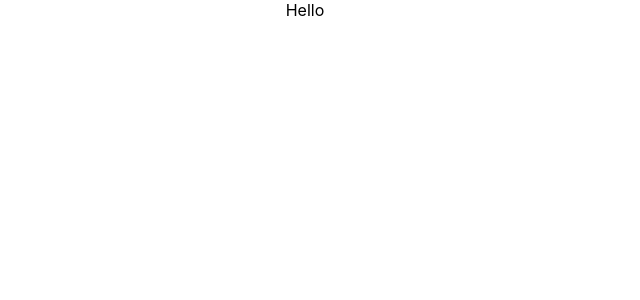
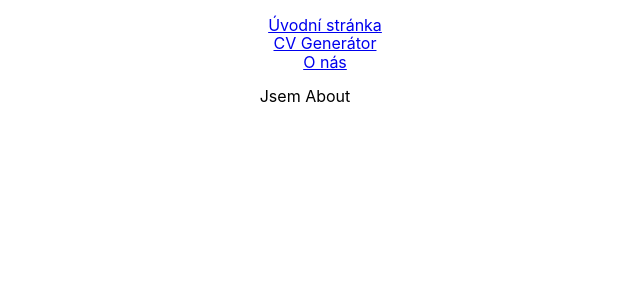
Before and after one commit to htmlena/cv-genius, a React (Create React App) app: page /about in a window 1280 px wide. Shown: the top 300 px of the page, without its empty margins (335-975 px from the left). Built offline with nearby package versions, Linux system fonts and the light colour scheme.

Commit message:
router structure

```diff
--- a/package.json
+++ b/package.json
@@ -6,10 +6,8 @@
     "@testing-library/jest-dom": "^5.12.0",
     "@testing-library/react": "^11.2.7",
     "@testing-library/user-event": "^12.8.3",
-    "bootstrap": "^4.6.0",
     "modern-normalize": "^1.1.0",
     "react": "^17.0.2",
-    "react-bootstrap": "^1.6.0",
     "react-dom": "^17.0.2",
     "react-router-dom": "^5.2.0",
     "react-scripts": "4.0.3",
--- a/src/App.js
+++ b/src/App.js
@@ -1,7 +1,34 @@
 import './App.css';
+import React from 'react';
+import { BrowserRouter as Router, Switch, Route } from 'react-router-dom';
+import Home from './components/Home/Home';
+import Generator from './components/Generator/Generator';
+import About from './components/About/About';
+import Navbar from './components/Navbar/Navbar';
 
 const App = () => {
-  return <div className="App">Hello</div>;
+  return (
+    <Router>
+      <div className="App">
+        <header>
+          <Navbar />
+        </header>
+        <main>
+          <Switch>
+            <Route path="/cv-generator">
+              <Generator />
+            </Route>
+            <Route path="/about">
+              <About />
+            </Route>
+            <Route path="/">
+              <Home />
+            </Route>
+          </Switch>
+        </main>
+      </div>
+    </Router>
+  );
 };
 
 export default App;
--- /dev/null
+++ b/src/components/About/About.jsx
@@ -0,0 +1,7 @@
+import React from 'react';
+
+const About = () => {
+  return <p>Jsem About</p>;
+};
+
+export default About;
--- /dev/null
+++ b/src/components/Generator/Generator.jsx
@@ -0,0 +1,7 @@
+import React from 'react';
+
+const Generator = () => {
+  return <p>Jsem Generátor</p>;
+};
+
+export default Generator;
--- /dev/null
+++ b/src/components/Home/Home.jsx
@@ -0,0 +1,7 @@
+import React from 'react';
+
+const Home = () => {
+  return <p>Jsem domovská stránka</p>;
+};
+
+export default Home;
--- /dev/null
+++ b/src/components/Navbar/Navbar.jsx
@@ -0,0 +1,23 @@
+import React from 'react';
+import { Link } from 'react-router-dom';
+import './style.css';
+
+const Navbar = () => {
+  return (
+    <nav>
+      <ul>
+        <li className="nav-list">
+          <Link to="/">Úvodní stránka</Link>
+        </li>
+        <li className="nav-list">
+          <Link to="/cv-generator">CV Generátor</Link>
+        </li>
+        <li className="nav-list">
+          <Link to="/about">O nás</Link>
+        </li>
+      </ul>
+    </nav>
+  );
+};
+
+export default Navbar;
--- /dev/null
+++ b/src/components/Navbar/style.css
@@ -0,0 +1,3 @@
+.nav-list {
+  list-style: none;
+}
--- a/src/index.js
+++ b/src/index.js
@@ -1,5 +1,6 @@
 import React from 'react';
 import ReactDOM from 'react-dom';
+import 'modern-normalize/modern-normalize.css';
 import './index.css';
 import App from './App';
 import reportWebVitals from './reportWebVitals';
@@ -8,7 +9,7 @@ ReactDOM.render(
   <React.StrictMode>
     <App />
   </React.StrictMode>,
-  document.getElementById('root')
+  document.getElementById('root'),
 );
 
 // If you want to start measuring performance in your app, pass a function
```
Also changed, not shown: 1 other file (tests, documents, lock files or other folders).
